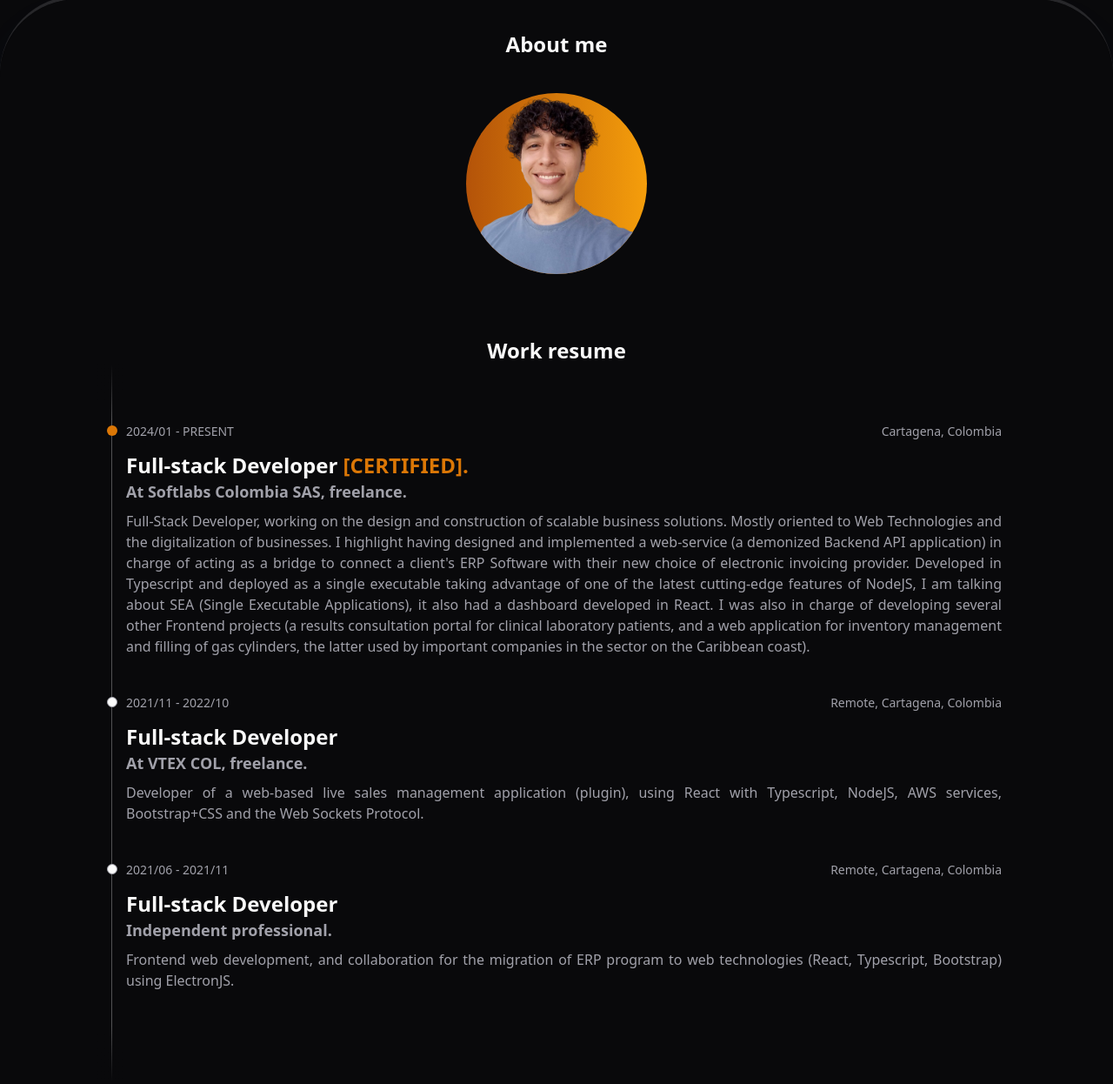
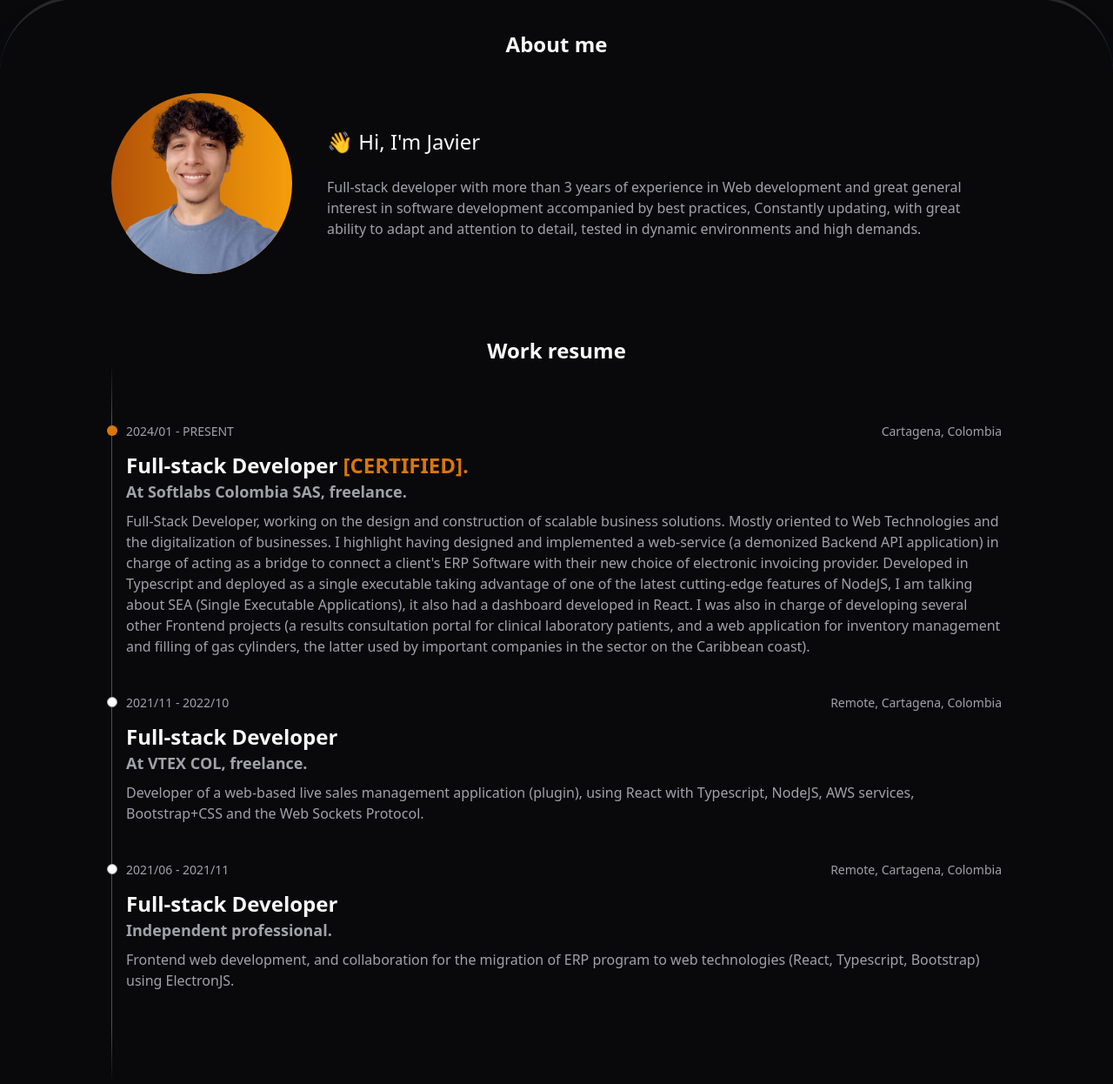
Before and after one commit to javierllns/javierllns.github.io, an Astro site: page / in a window 1280 px wide. Shown: the part 805-2051 px from the top of the page at 87% size. Built offline with nearby package versions, Linux system fonts and the light colour scheme; Astro itself is replaced by a stand-in of ours.

Commit message:
text pretty

```diff
--- a/src/pages/index.astro
+++ b/src/pages/index.astro
@@ -21,12 +21,28 @@ import '@styles/global.css'
 
         <div
           class:list={[
-            'via-yellow-500x bg-gradient-to-r from-amber-700 to-amber-500',
-            'overflow-hidden rounded-full',
-            'flex flex-col sm:flex-row'
+            'xbg-green-200 flex flex-col items-center justify-center gap-10 sm:flex-row'
           ]}
         >
-          <img class='size-52' src='/profile_picture.png' alt='profile_picture' />
+          <div
+            class:list={[
+              'size-52 min-h-52 min-w-52',
+              'via-yellow-500x bg-gradient-to-r from-amber-700 to-amber-500',
+              'overflow-hidden rounded-full'
+            ]}
+          >
+            <img class='size-full' src='/profile_picture.png' alt='profile_picture' />
+          </div>
+
+          <p class='text-pretty text-muted-foreground'>
+            <span class='text-2xl text-foreground'>👋 Hi, I'm Javier</span>
+            <br />
+            <br />
+            Full-stack developer with more than 3 years of experience in Web development and
+            great general interest in software development accompanied by best practices, Constantly
+            updating, with great ability to adapt and attention to detail, tested in dynamic
+            environments and high demands.
+          </p>
         </div>
       </Section>
 
@@ -65,7 +81,7 @@ import '@styles/global.css'
                 At Softlabs Colombia SAS, freelance.
               </h3>
               <p
-                class='mb-4 mt-2 text-justify text-sm font-normal text-muted-foreground sm:text-base'
+                class='mb-4 mt-2 text-pretty text-sm font-normal text-muted-foreground sm:text-base'
               >
                 Full-Stack Developer, working on the design and construction of scalable
                 business solutions. Mostly oriented to Web Technologies and the
@@ -102,7 +118,7 @@ import '@styles/global.css'
                 At VTEX COL, freelance.
               </h3>
               <p
-                class='mb-4 mt-2 text-justify text-sm font-normal text-muted-foreground sm:text-base'
+                class='mb-4 mt-2 text-pretty text-sm font-normal text-muted-foreground sm:text-base'
               >
                 Developer of a web-based live sales management application (plugin), using
                 React with Typescript, NodeJS, AWS services, Bootstrap+CSS and the Web
@@ -129,7 +145,7 @@ import '@styles/global.css'
                 Independent professional.
               </h3>
               <p
-                class='mb-4 mt-2 text-justify text-sm font-normal text-muted-foreground sm:text-base'
+                class='mb-4 mt-2 text-pretty text-sm font-normal text-muted-foreground sm:text-base'
               >
                 Frontend web development, and collaboration for the migration of ERP
                 program to web technologies (React, Typescript, Bootstrap) using
```
